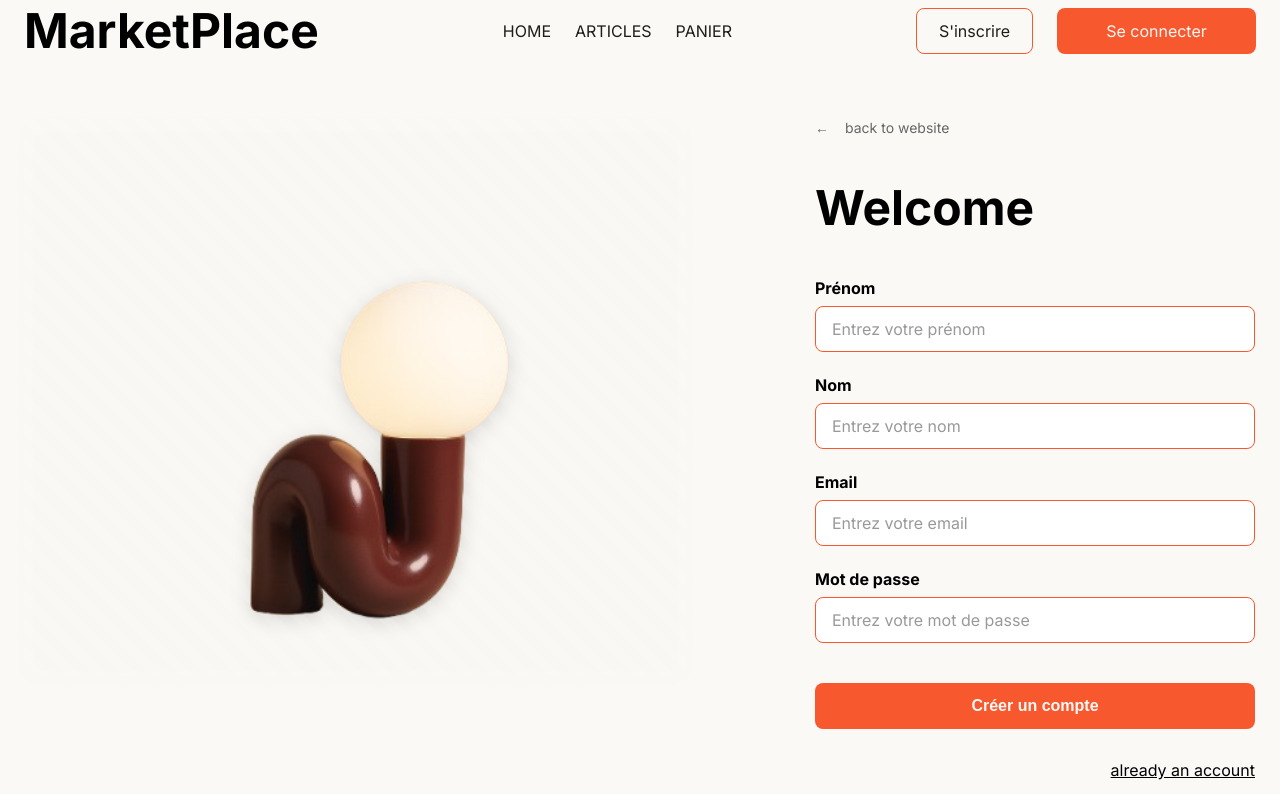
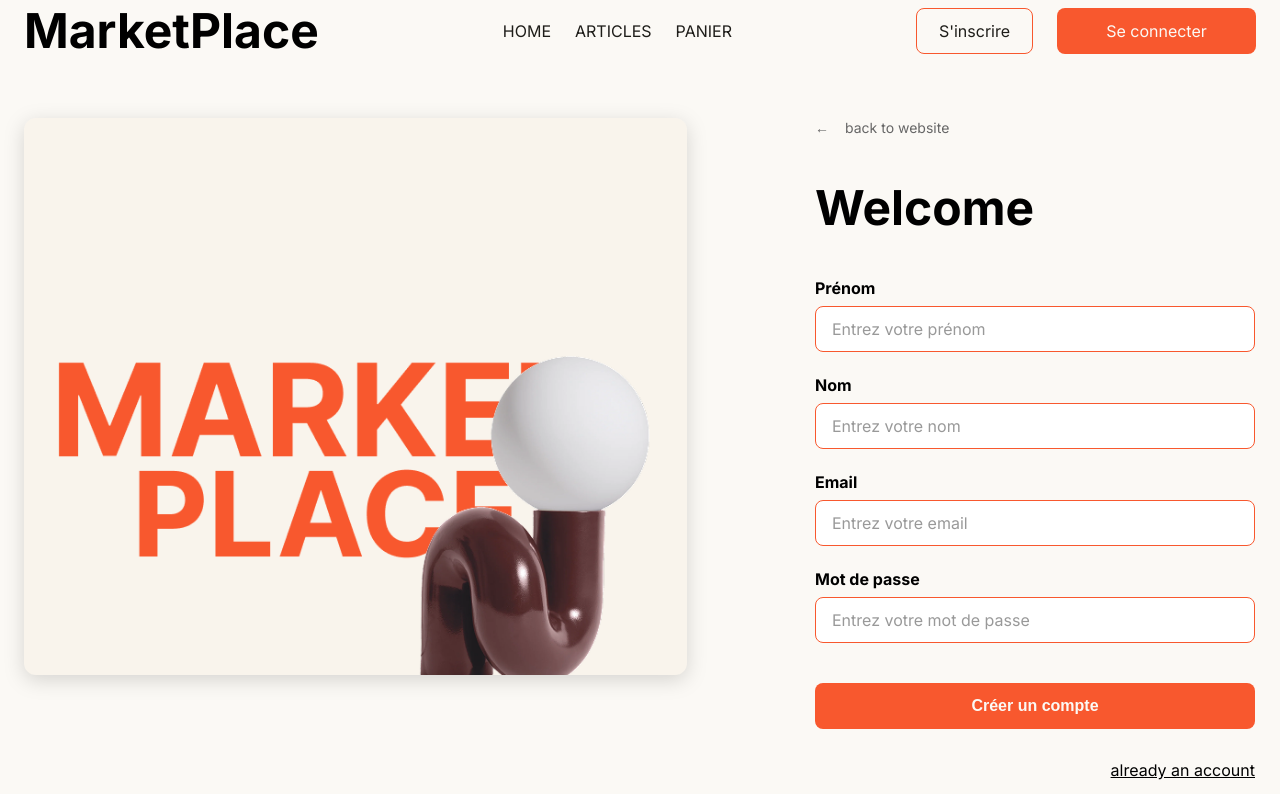
Before and after one commit to CalvoTom/MarketPlace, a PHP site: page /register.php in a window 1280 px wide. Shown: the part 16-810 px from the top of the page. Run offline with PHP 8.4, Linux system fonts and the light colour scheme.

Commit message:
add cta img

```diff
--- a/assets/css/style.css
+++ b/assets/css/style.css
@@ -1071,19 +1071,13 @@ body {
 .register-illustration {
   width: 663px;
   height: 557px;
-  background: linear-gradient(45deg, #f8582e, #e04a26);
-  background-image: repeating-linear-gradient(
-    45deg,
-    transparent,
-    transparent 10px,
-    rgba(255, 255, 255, 0.1) 10px,
-    rgba(255, 255, 255, 0.1) 20px
-  );
+  background: #f9f4ec;
   filter: drop-shadow(0px 5px 10px rgba(0, 0, 0, 0.15));
   border-radius: 12px;
   display: flex;
-  align-items: center;
-  justify-content: center;
+  flex-direction: column;
+  align-items: center;
+  justify-content: end;
   color: white;
   font-size: 24px;
   font-weight: 700;
@@ -2120,5 +2114,5 @@ em {
 }
 
 .img-cta{
-  width: 80%;
-}
+  width: 90%;
+}
```
Also changed, not shown: img/cta.png.
